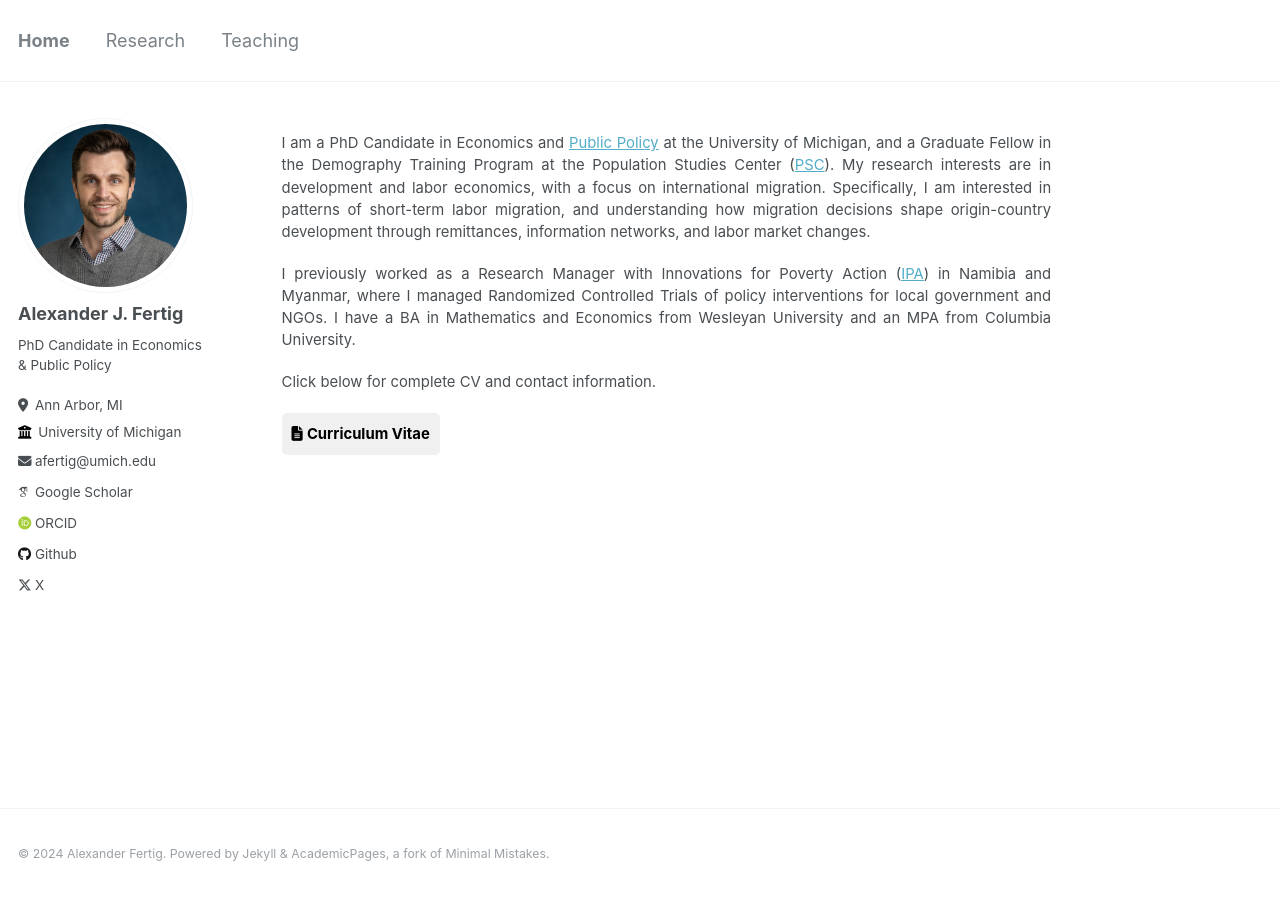
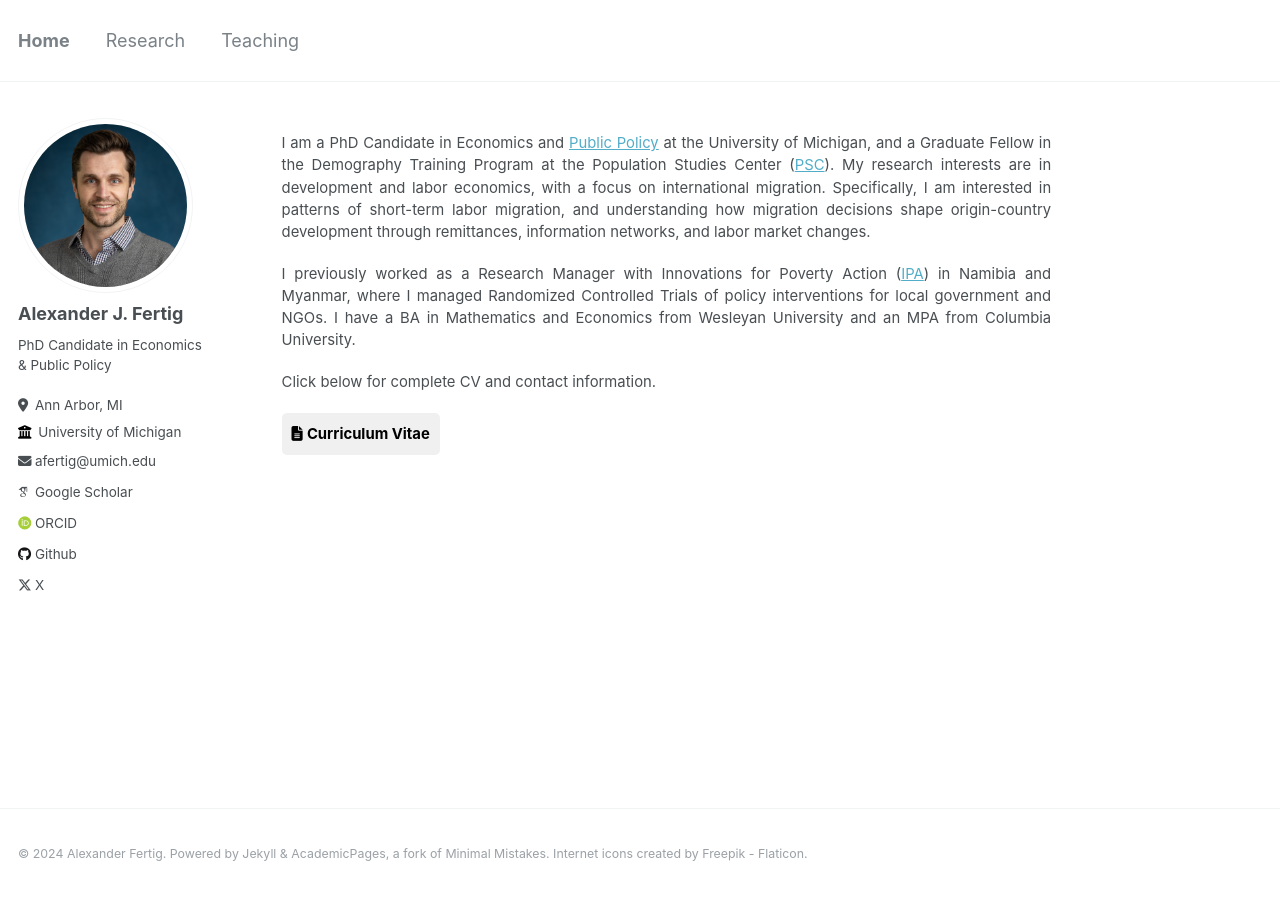
Before and after one commit to alexanderfertig/alexanderfertig.github.io, a Jekyll site: the page built from _pages/home.md, in a window 1280 px wide. Built offline with Jekyll 4.4.1, drawn with Linux system fonts in a browser that asks for light colours; some web fonts are replaced.

Commit message:
add favicon attribution

```diff
--- a/_includes/footer.html
+++ b/_includes/footer.html
@@ -21,4 +21,4 @@
   </ul>
 </div> -->
 
-<div class="page__footer-copyright">&copy; {{ site.time | date: '%Y' }} {{ site.name | default: site.title }}. {{ site.data.ui-text[site.locale].powered_by | default: "Powered by" }} <a href="http://jekyllrb.com" rel="nofollow" target="_blank">Jekyll</a> &amp; <a href="https://github.com/academicpages/academicpages.github.io" target="_blank">AcademicPages</a>, a fork of <a href="https://mademistakes.com/work/minimal-mistakes-jekyll-theme/" rel="nofollow" target="_blank">Minimal Mistakes</a>.</div>
+<div class="page__footer-copyright">&copy; {{ site.time | date: '%Y' }} {{ site.name | default: site.title }}. {{ site.data.ui-text[site.locale].powered_by | default: "Powered by" }} <a href="http://jekyllrb.com" rel="nofollow" target="_blank">Jekyll</a> &amp; <a href="https://github.com/academicpages/academicpages.github.io" target="_blank">AcademicPages</a>, a fork of <a href="https://mademistakes.com/work/minimal-mistakes-jekyll-theme/" rel="nofollow" target="_blank">Minimal Mistakes</a>. <a href="https://www.flaticon.com/free-icons/internet" title="internet icons">Internet icons created by Freepik - Flaticon</a>.</div>
```
